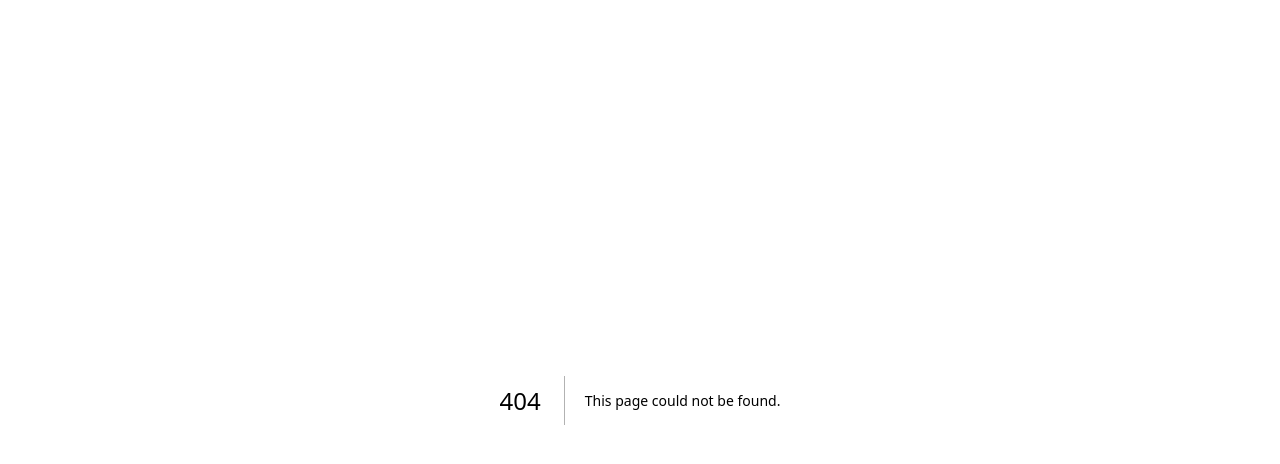
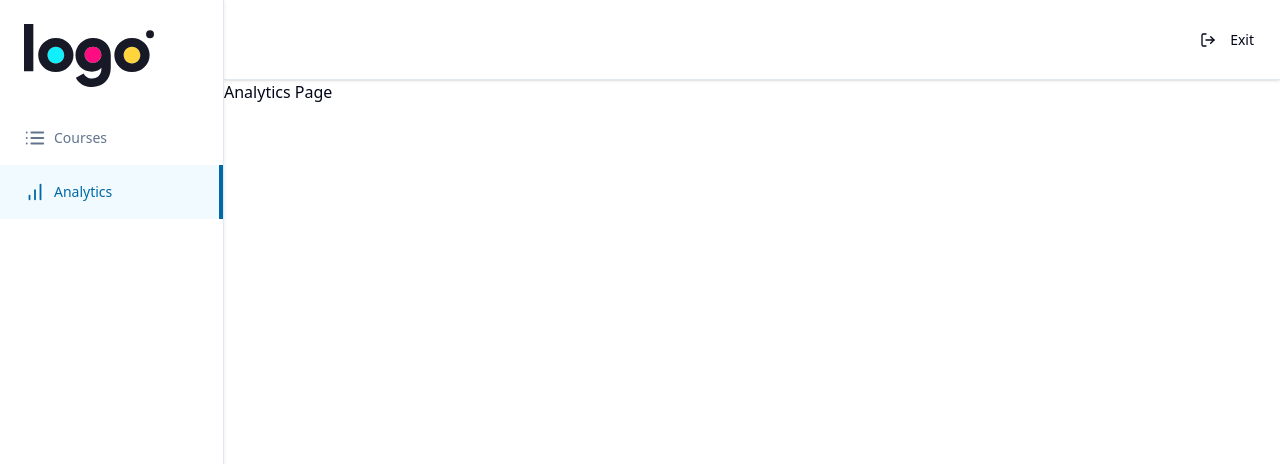
Before and after one commit to nk-31012002/OpenLMS, a Next.js app: page /teacher/analytics in a window 1280 px wide. Before the commit this address had no page. Shown: the top 464 px of the page. Built offline with nearby package versions, Linux system fonts and the light colour scheme.

Commit message:
teacher/analytics pages

```diff
--- /dev/null
+++ b/app/(dashboard)/(routes)/teacher/analytics/page.tsx
@@ -0,0 +1,9 @@
+const AnalyticsPage = () => {
+    return (
+        <div>
+            Analytics Page
+        </div>
+    );
+}
+
+export default AnalyticsPage;
--- a/app/(dashboard)/layout.tsx
+++ b/app/(dashboard)/layout.tsx
@@ -14,7 +14,7 @@
             <div className="hidden md:flex h-full w-56 flex-col fixed inset-y-0 z-50">
                 <Sidebar/>
             </div>
-            <main className="md:pl-56 h-full">
+            <main className="md:pl-56 pt-[80px] h-full">
                 {children}
             </main>
         </div>
```
